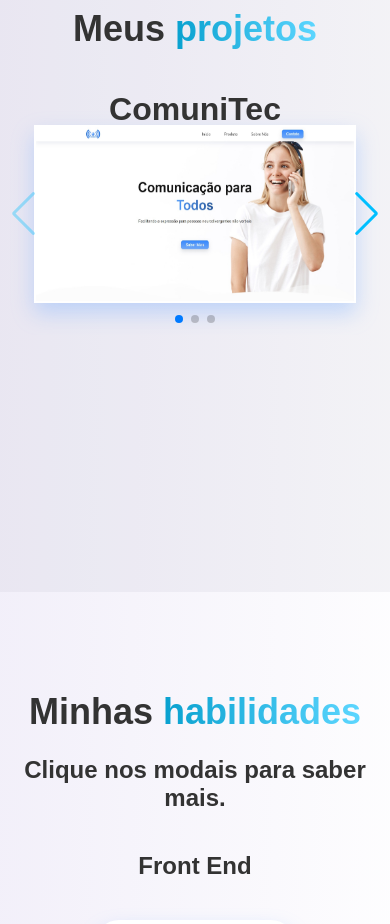
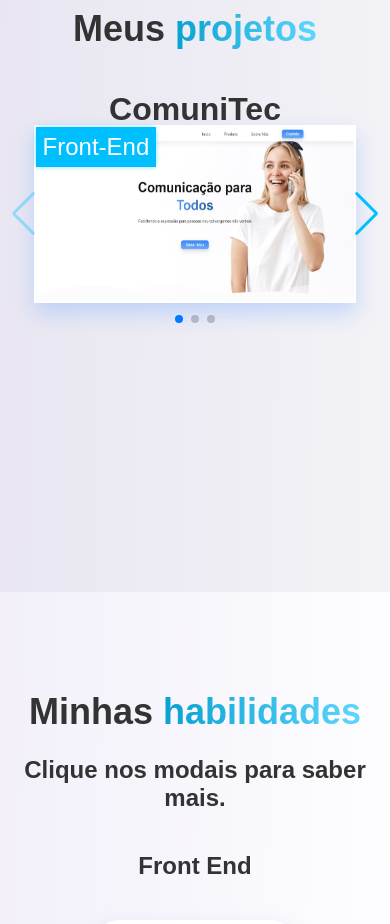
Before and after one commit to lucasns06/portfolio, a React (Create React App) app: page / in a window 390 px wide. Shown: the part 1940-2864 px from the top of the page. Built offline with nearby package versions, Linux system fonts and the light colour scheme.

Commit message:
🎨Design classificacao de cada projeto

```diff
--- a/src/components/projetos/projetos.css
+++ b/src/components/projetos/projetos.css
@@ -38,6 +38,23 @@
   top: 0;
   z-index: -2;
 }
+.cardClass{
+  position: absolute;
+  left: 0;
+  top: 0;
+  display: flex;
+  align-items: center;
+  justify-content: center;
+  width: 120px;
+  height: 40px;
+  background: var(--cor-destaque);
+  z-index: -2;
+
+  box-shadow: 0px 0px 6px -2px var(--cor-destaque);;
+}
+.cardClass p{
+  color: white;
+}
 .back2 {
   position: absolute;
   width: 100%;
@@ -46,11 +63,13 @@
   top: 0;
   z-index: -1;
   background: rgba(0, 0, 0, 0.769);
+  display: none;
   opacity: 0;
   transition: 0.5s;
 }
 .swiper-container:hover .back2 {
   opacity: 1;
+  display: block;
 }
 .swiper-container p {
   text-align: justify;
@@ -61,6 +80,7 @@
 }
 .swiper-texto {
   padding: 16px;
+  overflow: hidden;
 }
 .swiper-texto p {
   font-size: 28px;
@@ -114,7 +134,7 @@
       width: 90% !important;
     }
     .swiper-texto p {
-        font-size: 2.5vw;
+        font-size: 3vw;
     }
   }
 @media (max-width: 1080px) {
@@ -132,4 +152,7 @@
     width: 32px;
     height: 32px;
   }
+  .swiper-texto{
+    padding: 8px;
+  }
 }
--- a/src/components/projetos/projetos.js
+++ b/src/components/projetos/projetos.js
@@ -33,6 +33,7 @@ const Projetos = () => {
     const slide = [
         {
             id: 0,
+            classificacao: 'Front-End',
             imagem: telaComunitec,
             titulo: 'ComuniTec',
             texto: 'Como parte do Trabalho de Conclusão de Curso (TCC), desenvolvi um site utilizando React.',
@@ -42,15 +43,17 @@ const Projetos = () => {
         },
         {
             id: 1,
+            classificacao: 'Mobile',
             imagem: telaComunica,
             titulo: 'Comunica',
             texto: 'No meu TCC, estou desenvolvendo um aplicativo voltado para facilitar a comunicação de pessoas neurodivergentes não verbais, com React Native.',
-            texto2: 'O aplicativo consiste em usar a comunicação por troca de imagens. Além disso, inclui funcionalidades como a verbalização de texto em voz, ampliando seu alcance para outros públicos com necessidades comunicativas diversas.  ',
+            texto2: 'O aplicativo consiste em usar a comunicação por troca de imagens, com mais algumas funcionalidades.',
             github: 'https://github.com/lucasns06/Comunica',
             link: '',
         },
         {
             id: 2,
+            classificacao: 'Full-Stack',
             imagem: telaEstudosApi,
             titulo: 'EstudosApi',
             texto: 'A EstudosApi é uma RESTful API, criada para gerenciar tarefas associadas a categorias.',
@@ -79,6 +82,9 @@ const Projetos = () => {
                         <a href={item.link} className="swiper-container sombra">
                             <h1 className="slideH1">{item.titulo}</h1>
                             <img className="cardImage" src={item.imagem} alt="back"/>
+                            <div className="cardClass">
+                                <p>{item.classificacao}</p>
+                            </div>
                             <div className="back2">
                                 <div className="swiper-texto">
                                     <p>{item.texto}</p>
```
